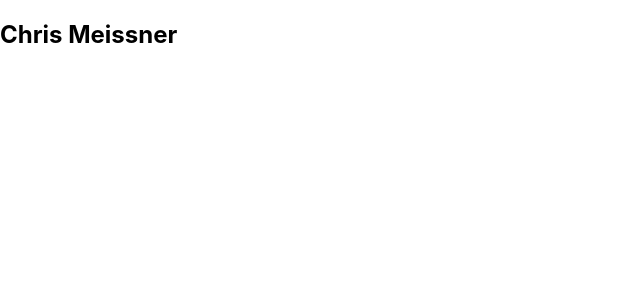
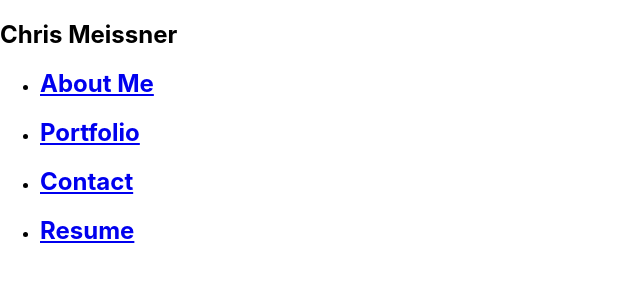
Before and after one commit to ChrisMeissner/react-portfolio, a React (Create React App) app: page / in a window 1280 px wide. Shown: the top 300 px of the page, without its empty margins (0-640 px from the left). Built offline with nearby package versions, Linux system fonts and the light colour scheme.

Commit message:
save changes to Nav

```diff
--- a/src/App.js
+++ b/src/App.js
@@ -1,11 +1,14 @@
-import React from  'react';
+import React from 'react';
 import Header from './components/Header';
+import Nav from './components/Nav';
 
 function App() {
   return (
     <div>
+      <Header></Header>
+      <Nav></Nav>
       <main>
-        <Header></Header>
+
       </main>
     </div>
   );
--- a/src/components/Header/index.js
+++ b/src/components/Header/index.js
@@ -3,7 +3,7 @@ import React from 'react';
 function Header() {
   return (
     <section>
-      <h1 id="Header">Chris Meissner</h1>
+      <h1 id="header">Chris Meissner</h1>
     </section>
   );
 }
--- /dev/null
+++ b/src/components/Nav/index.js
@@ -0,0 +1,35 @@
+import React from 'react';
+
+function Nav() {
+
+  return (
+    <header>
+      <nav>
+        <ul>
+          <li>
+            <a href="#about">
+              <h2>About Me</h2>
+            </a>
+          </li>
+          <li>
+            <a href="#portfolio">
+              <h2>Portfolio</h2>
+            </a>
+          </li>
+          <li>
+            <a href="#contact">
+              <h2>Contact</h2>
+            </a>
+          </li>
+          <li>
+            <a href="#resume">
+              <h2>Resume</h2>
+            </a>
+          </li>
+        </ul>
+      </nav>
+    </header>
+  );
+}
+
+export default Nav;
--- a/src/index.js
+++ b/src/index.js
@@ -3,6 +3,7 @@ import ReactDOM from 'react-dom';
 import './index.css';
 import App from './App';
 import reportWebVitals from './reportWebVitals';
+import profilePic from "../src/assets/pics/profilePic.jpg";
 
 ReactDOM.render(
   <React.StrictMode>
```
Also changed, not shown: src/components/Footer/index.js (added), 1 other file (tests, documents, lock files or other folders).
